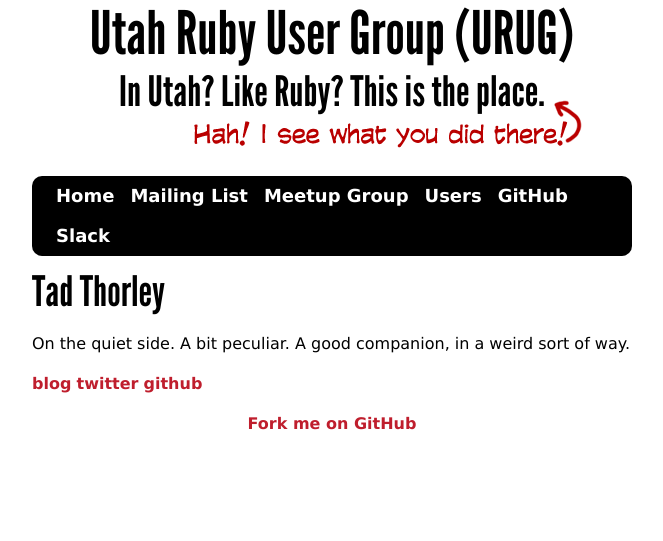
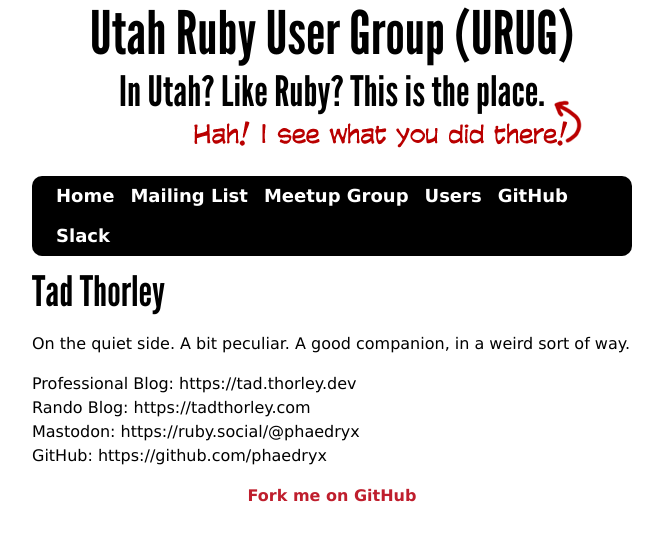
Before and after one commit to urug/urug.github.io, a Jekyll site: the page built from users/phaedryx.md, in a window 1280 px wide. Shown: the top 541 px of the page, without its empty margins (308-971 px from the left). Built offline with Jekyll 4.4.1, drawn with Linux system fonts in a browser that asks for light colours.

Commit message:
Update phaedryx.md

```diff
--- a/users/phaedryx.md
+++ b/users/phaedryx.md
@@ -7,6 +7,7 @@
 
 On the quiet side. A bit peculiar. A good companion, in a weird sort of way.
 
-[blog](http://tadthorley.com)
-[twitter](http://twitter.com/phaedryx)
-[github](https://github.com/phaedryx)
+Professional Blog: https://tad.thorley.dev<br>
+Rando Blog: https://tadthorley.com<br>
+Mastodon: https://ruby.social/@phaedryx<br>
+GitHub: https://github.com/phaedryx<br>
```
